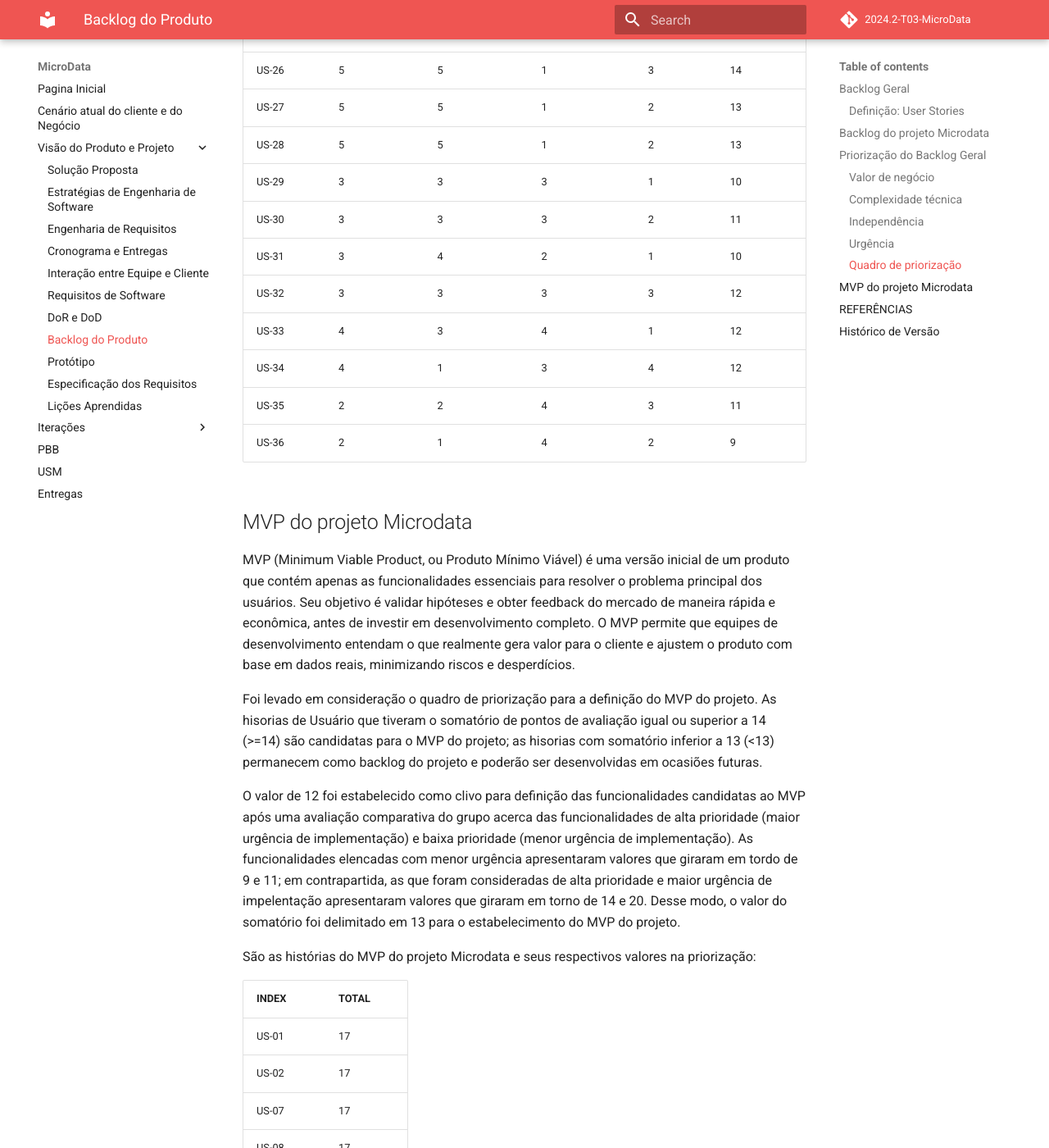
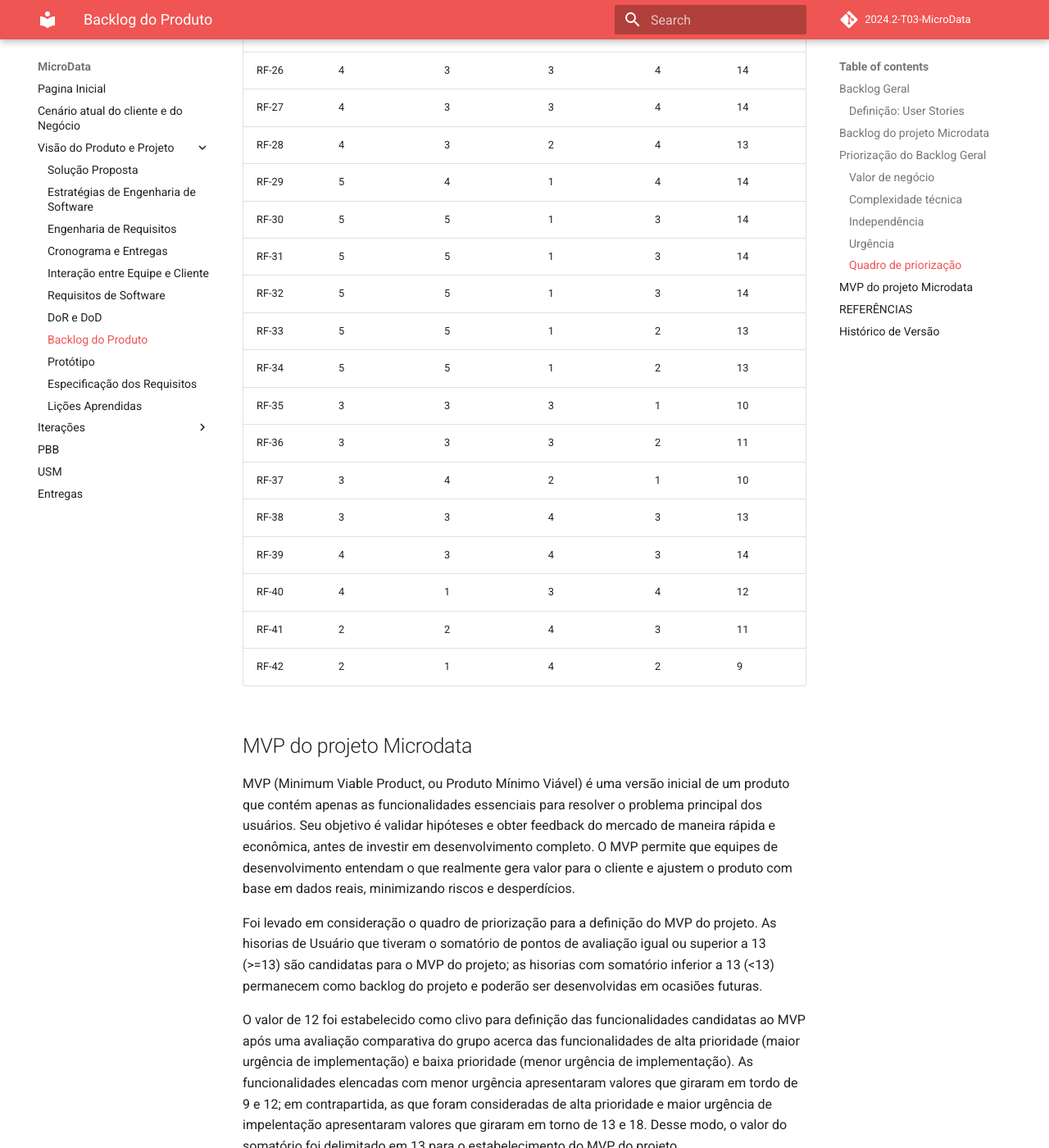
Before and after one commit to storch7/2024.2-T03-MicroData, an MkDocs documentation site: the page built from docs/visao_produto_projeto/backlog_produto.md, in a window 1280 px wide and 1400 px high, scrolled down 8738 px. Shown: the whole window at 82% size. Built offline with MkDocs 1.6.1 and Material for MkDocs 9.7.7, drawn with Linux system fonts in a browser that asks for light colours; comment, search, counter and statistics services are not loaded; some of the changed text lies outside the part shown.

Commit message:
Backlog do projeto

```diff
--- a/docs/visao_produto_projeto/backlog_produto.md
+++ b/docs/visao_produto_projeto/backlog_produto.md
@@ -108,100 +108,110 @@ Foi avaliada a urgência de implementação das US's do projeto levando em consi
 ### Quadro de priorização
 Abaixo segue a tabela de priorização conforme os pontos avaliados anteriormente. A complexidade total é o resultado da soma das classificações levantadas pelo grupo:
 
-| INDEX  | VALOR DE NEGÓCIO | COMPLEXIDADE | INDEPENDÊNCIA | URGÊNCIA | TOTAL (SOMA) |
-|--------|------------------|--------------|--------------|---------|--------------|
-| US-01  | 3                | 5            | 5            | 4       | 17           |
-| US-02  | 3                | 5            | 5            | 4       | 17           |
-| US-03  | 3                | 4            | 5            | 4       | 16           |
-| US-04  | 3                | 4            | 5            | 4       | 16           |
-| US-05  | 4                | 5            | 1            | 3       | 10           |
-| US-06  | 1                | 3            | 5            | 2       | 11           |
-| US-07  | 4                | 5            | 5            | 3       | 17           |
-| US-08  | 3                | 5            | 5            | 4       | 17           |
-| US-09  | 3                | 4            | 5            | 4       | 16           |
-| US-10  | 3                | 4            | 5            | 4       | 16           |
-| US-11  | 3                | 4            | 5            | 3       | 15           |
-| US-12  | 4                | 4            | 3            | 3       | 14           |
-| US-13  | 4                | 4            | 3            | 3       | 14           |
-| US-14  | 4                | 4            | 3            | 3       | 14           |
-| US-15  | 4                | 4            | 3            | 3       | 14           |
-| US-16  | 4                | 4            | 3            | 3       | 14           |
-| US-17  | 4                | 4            | 3            | 3       | 14           |
-| US-18  | 4                | 3            | 3            | 4       | 14           |
-| US-19  | 4                | 3            | 3            | 4       | 14           |
-| US-20  | 4                | 3            | 3            | 4       | 14           |
-| US-21  | 4                | 3            | 3            | 4       | 14           |
-| US-22  | 4                | 3            | 2            | 4       | 13           |
-| US-23  | 5                | 4            | 1            | 4       | 14           |
-| US-24  | 5                | 5            | 1            | 3       | 14           |
-| US-25  | 5                | 5            | 1            | 3       | 14           |
-| US-26  | 5                | 5            | 1            | 3       | 14           |
-| US-27  | 5                | 5            | 1            | 2       | 13           |
-| US-28  | 5                | 5            | 1            | 2       | 13           |
-| US-29  | 3                | 3            | 3            | 1       | 10           |
-| US-30  | 3                | 3            | 3            | 2       | 11           |
-| US-31  | 3                | 4            | 2            | 1       | 10           |
-| US-32  | 3                | 3            | 3            | 3       | 12           |
-| US-33  | 4                | 3            | 4            | 1       | 12           |
-| US-34  | 4                | 1            | 3            | 4       | 12           |
-| US-35  | 2                | 2            | 4            | 3       | 11           |
-| US-36  | 2                | 1            | 4            | 2       | 9            |
+| INDEX  | VALOR DE NEGÓCIO | COMPLEXIDADE | INDEPENDÊNCIA | URGÊNCIA | TOTAL |
+|--------|------------------|--------------|---------------|----------|-------|
+| RF-01  | 1                | 5            | 5             | 1        | 12    |
+| RF-02  | 1                | 4            | 5             | 2        | 12    |
+| RF-03  | 1                | 4            | 5             | 2        | 12    |
+| RF-04  | 1                | 3            | 5             | 2        | 11    |
+| RF-05  | 1                | 3            | 5             | 2        | 11    |
+| RF-06  | 1                | 5            | 5             | 1        | 12    |
+| RF-07  | 3                | 5            | 5             | 4        | 17    |
+| RF-08  | 3                | 5            | 5             | 4        | 17    |
+| RF-09  | 3                | 4            | 5             | 4        | 16    |
+| RF-10  | 3                | 4            | 5             | 4        | 16    |
+| RF-11  | 4                | 5            | 1             | 3        | 10    |
+| RF-12  | 1                | 3            | 5             | 2        | 11    |
+| RF-13  | 4                | 5            | 5             | 3        | 17    |
+| RF-14  | 3                | 5            | 5             | 4        | 17    |
+| RF-15  | 3                | 4            | 5             | 4        | 16    |
+| RF-16  | 3                | 4            | 5             | 4        | 16    |
+| RF-17  | 3                | 4            | 5             | 3        | 15    |
+| RF-18  | 4                | 4            | 3             | 3        | 14    |
+| RF-19  | 4                | 4            | 3             | 3        | 14    |
+| RF-20  | 4                | 4            | 3             | 3        | 14    |
+| RF-21  | 4                | 4            | 3             | 3        | 14    |
+| RF-22  | 4                | 4            | 3             | 3        | 14    |
+| RF-23  | 4                | 4            | 3             | 3        | 14    |
+| RF-24  | 4                | 3            | 3             | 4        | 14    |
+| RF-25  | 4                | 3            | 3             | 4        | 14    |
+| RF-26  | 4                | 3            | 3             | 4        | 14    |
+| RF-27  | 4                | 3            | 3             | 4        | 14    |
+| RF-28  | 4                | 3            | 2             | 4        | 13    |
+| RF-29  | 5                | 4            | 1             | 4        | 14    |
+| RF-30  | 5                | 5            | 1             | 3        | 14    |
+| RF-31  | 5                | 5            | 1             | 3        | 14    |
+| RF-32  | 5                | 5            | 1             | 3        | 14    |
+| RF-33  | 5                | 5            | 1             | 2        | 13    |
+| RF-34  | 5                | 5            | 1             | 2        | 13    |
+| RF-35  | 3                | 3            | 3             | 1        | 10    |
+| RF-36  | 3                | 3            | 3             | 2        | 11    |
+| RF-37  | 3                | 4            | 2             | 1        | 10    |
+| RF-38  | 3                | 3            | 4             | 3        | 13    |
+| RF-39  | 4                | 3            | 4             | 3        | 14    |
+| RF-40  | 4                | 1            | 3             | 4        | 12    |
+| RF-41  | 2                | 2            | 4             | 3        | 11    |
+| RF-42  | 2                | 1            | 4             | 2        | 9     |
+
 
 ## MVP do projeto Microdata
 MVP (Minimum Viable Product, ou Produto Mínimo Viável) é uma versão inicial de um produto que contém apenas as funcionalidades essenciais para resolver o problema principal dos usuários. Seu objetivo é validar hipóteses e obter feedback do mercado de maneira rápida e econômica, antes de investir em desenvolvimento completo. O MVP permite que equipes de desenvolvimento entendam o que realmente gera valor para o cliente e ajustem o produto com base em dados reais, minimizando riscos e desperdícios.
 
-Foi levado em consideração o quadro de priorização para a definição do MVP do projeto. As hisorias de Usuário que tiveram o somatório de pontos de avaliação igual ou superior a 14 (>=14) são candidatas para o MVP do projeto; as hisorias com somatório inferior a 13 (<13) permanecem como backlog do projeto e poderão ser desenvolvidas em ocasiões futuras.
+Foi levado em consideração o quadro de priorização para a definição do MVP do projeto. As hisorias de Usuário que tiveram o somatório de pontos de avaliação igual ou superior a 13 (>=13) são candidatas para o MVP do projeto; as hisorias com somatório inferior a 13 (<13) permanecem como backlog do projeto e poderão ser desenvolvidas em ocasiões futuras.
 
-O valor de 12 foi estabelecido como clivo para definição das funcionalidades candidatas ao MVP após uma avaliação comparativa do grupo acerca das funcionalidades de alta prioridade (maior urgência de implementação) e baixa prioridade (menor urgência de implementação). As funcionalidades elencadas com menor urgência apresentaram valores que giraram em tordo de 9 e 11; em contrapartida, as que foram consideradas de alta prioridade e maior urgência de impelentação apresentaram valores que giraram em torno de 14 e 20. Desse modo, o valor do somatório foi delimitado em 13 para o estabelecimento do MVP do projeto.
+O valor de 12 foi estabelecido como clivo para definição das funcionalidades candidatas ao MVP após uma avaliação comparativa do grupo acerca das funcionalidades de alta prioridade (maior urgência de implementação) e baixa prioridade (menor urgência de implementação). As funcionalidades elencadas com menor urgência apresentaram valores que giraram em tordo de 9 e 12; em contrapartida, as que foram consideradas de alta prioridade e maior urgência de impelentação apresentaram valores que giraram em torno de 13 e 18. Desse modo, o valor do somatório foi delimitado em 13 para o estabelecimento do MVP do projeto.
 
 São as histórias do MVP do projeto Microdata e seus respectivos valores na priorização:
 
 | INDEX  | TOTAL |
 |--------|-------|
-| US-01  | 17    |
-| US-02  | 17    |
-| US-07  | 17    |
-| US-08  | 17    |
-| US-03  | 16    |
-| US-04  | 16    |
-| US-09  | 16    |
-| US-10  | 16    |
-| US-11  | 15    |
-| US-12  | 14    |
-| US-13  | 14    |
-| US-14  | 14    |
-| US-15  | 14    |
-| US-16  | 14    |
-| US-17  | 14    |
-| US-18  | 14    |
-| US-19  | 14    |
-| US-20  | 14    |
-| US-21  | 14    |
-| US-23  | 14    |
-| US-24  | 14    |
-| US-25  | 14    |
-| US-26  | 14    |
-| US-22  | 13    |
-| US-27  | 13    |
-| US-28  | 13    |
+| RF-07  | 17    |
+| RF-08  | 17    |
+| RF-09  | 16    |
+| RF-10  | 16    |
+| RF-13  | 17    |
+| RF-14  | 17    |
+| RF-15  | 16    |
+| RF-16  | 16    |
+| RF-17  | 15    |
+| RF-18  | 14    |
+| RF-19  | 14    |
+| RF-20  | 14    |
+| RF-21  | 14    |
+| RF-22  | 14    |
+| RF-23  | 14    |
+| RF-24  | 14    |
+| RF-25  | 14    |
+| RF-26  | 14    |
+| RF-27  | 14    |
+| RF-28  | 13    |
+| RF-29  | 14    |
+| RF-30  | 14    |
+| RF-31  | 14    |
+| RF-32  | 14    |
+| RF-33  | 13    |
+| RF-34  | 13    |
+| RF-38  | 13    |
+| RF-39  | 14    |
 
 Em contrapartida, as funcionalidades que foram consideradas Incrementos são:
 
-
 | INDEX  | TOTAL |
 |--------|-------|
-| US-33  | 12    |
-| US-34  | 12    |
-| US-06  | 11    |
-| US-30  | 11    |
-| US-35  | 11    |
-| US-05  | 10    |
-| US-29  | 10    |
-| US-31  | 10    |
-| US-32  | 13    |
-| US-36  | 9     |
-
-
+| RF-01  | 12    |
+| RF-02  | 12    |
+| RF-03  | 12    |
+| RF-04  | 11    |
+| RF-05  | 11    |
+| RF-06  | 12    |
+| RF-11  | 10    |
+| RF-12  | 11    |
+| RF-35  | 10    |
+| RF-36  | 11    |
+| RF-37  | 10    |
+| RF-40  | 12    |
+| RF-41  | 11    |
+| RF-42  | 9     |
 
 ## REFERÊNCIAS
 
```
